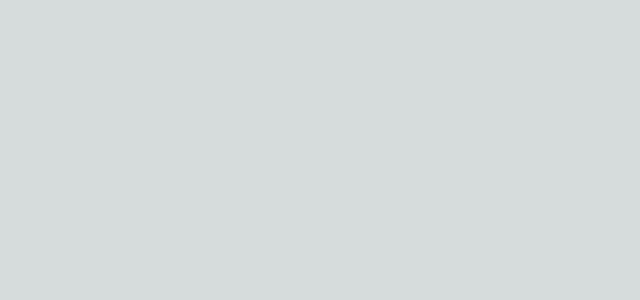
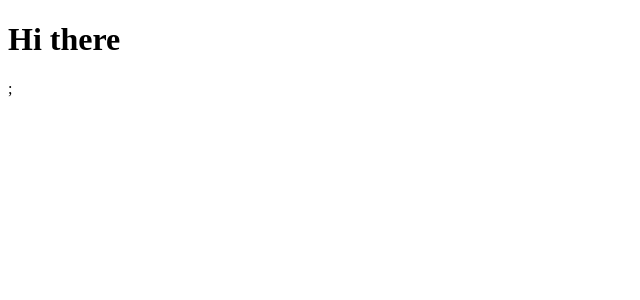
Before and after one commit to Johnsnt/cardapio-restaurante, a Next.js app: page / in a window 1280 px wide. Shown: the top 300 px of the page, without its empty margins (0-640 px from the left). Built offline with nearby package versions, Linux system fonts and the light colour scheme.

Commit message:
error fix

```diff
--- a/src/pages/_app.js
+++ b/src/pages/_app.js
@@ -1,5 +1,8 @@
-import "@/styles/globals.css";
-
 export default function App({ Component, pageProps }) {
-  return <Component {...pageProps} />;
+  return (
+  <>
+  <h1>Hi there</h1>
+  <Component {...pageProps} />;
+  </>
+  )
 }
--- a/src/styles/globals.css
+++ b/src/styles/globals.css
@@ -1,107 +1,3 @@
-:root {
-  --max-width: 1100px;
-  --border-radius: 12px;
-  --font-mono: ui-monospace, Menlo, Monaco, "Cascadia Mono", "Segoe UI Mono",
-    "Roboto Mono", "Oxygen Mono", "Ubuntu Monospace", "Source Code Pro",
-    "Fira Mono", "Droid Sans Mono", "Courier New", monospace;
-
-  --foreground-rgb: 0, 0, 0;
-  --background-start-rgb: 214, 219, 220;
-  --background-end-rgb: 255, 255, 255;
-
-  --primary-glow: conic-gradient(
-    from 180deg at 50% 50%,
-    #16abff33 0deg,
-    #0885ff33 55deg,
-    #54d6ff33 120deg,
-    #0071ff33 160deg,
-    transparent 360deg
-  );
-  --secondary-glow: radial-gradient(
-    rgba(255, 255, 255, 1),
-    rgba(255, 255, 255, 0)
-  );
-
-  --tile-start-rgb: 239, 245, 249;
-  --tile-end-rgb: 228, 232, 233;
-  --tile-border: conic-gradient(
-    #00000080,
-    #00000040,
-    #00000030,
-    #00000020,
-    #00000010,
-    #00000010,
-    #00000080
-  );
-
-  --callout-rgb: 238, 240, 241;
-  --callout-border-rgb: 172, 175, 176;
-  --card-rgb: 180, 185, 188;
-  --card-border-rgb: 131, 134, 135;
+* {
+  padding: 0; margin: 0;
 }
-
-@media (prefers-color-scheme: dark) {
-  :root {
-    --foreground-rgb: 255, 255, 255;
-    --background-start-rgb: 0, 0, 0;
-    --background-end-rgb: 0, 0, 0;
-
-    --primary-glow: radial-gradient(rgba(1, 65, 255, 0.4), rgba(1, 65, 255, 0));
-    --secondary-glow: linear-gradient(
-      to bottom right,
-      rgba(1, 65, 255, 0),
-      rgba(1, 65, 255, 0),
-      rgba(1, 65, 255, 0.3)
-    );
-
-    --tile-start-rgb: 2, 13, 46;
-    --tile-end-rgb: 2, 5, 19;
-    --tile-border: conic-gradient(
-      #ffffff80,
-      #ffffff40,
-      #ffffff30,
-      #ffffff20,
-      #ffffff10,
-      #ffffff10,
-      #ffffff80
-    );
-
-    --callout-rgb: 20, 20, 20;
-    --callout-border-rgb: 108, 108, 108;
-    --card-rgb: 100, 100, 100;
-    --card-border-rgb: 200, 200, 200;
-  }
-}
-
-* {
-  box-sizing: border-box;
-  padding: 0;
-  margin: 0;
-}
-
-html,
-body {
-  max-width: 100vw;
-  overflow-x: hidden;
-}
-
-body {
-  color: rgb(var(--foreground-rgb));
-  background: linear-gradient(
-      to bottom,
-      transparent,
-      rgb(var(--background-end-rgb))
-    )
-    rgb(var(--background-start-rgb));
-}
-
-a {
-  color: inherit;
-  text-decoration: none;
-}
-
-@media (prefers-color-scheme: dark) {
-  html {
-    color-scheme: dark;
-  }
-}
```
